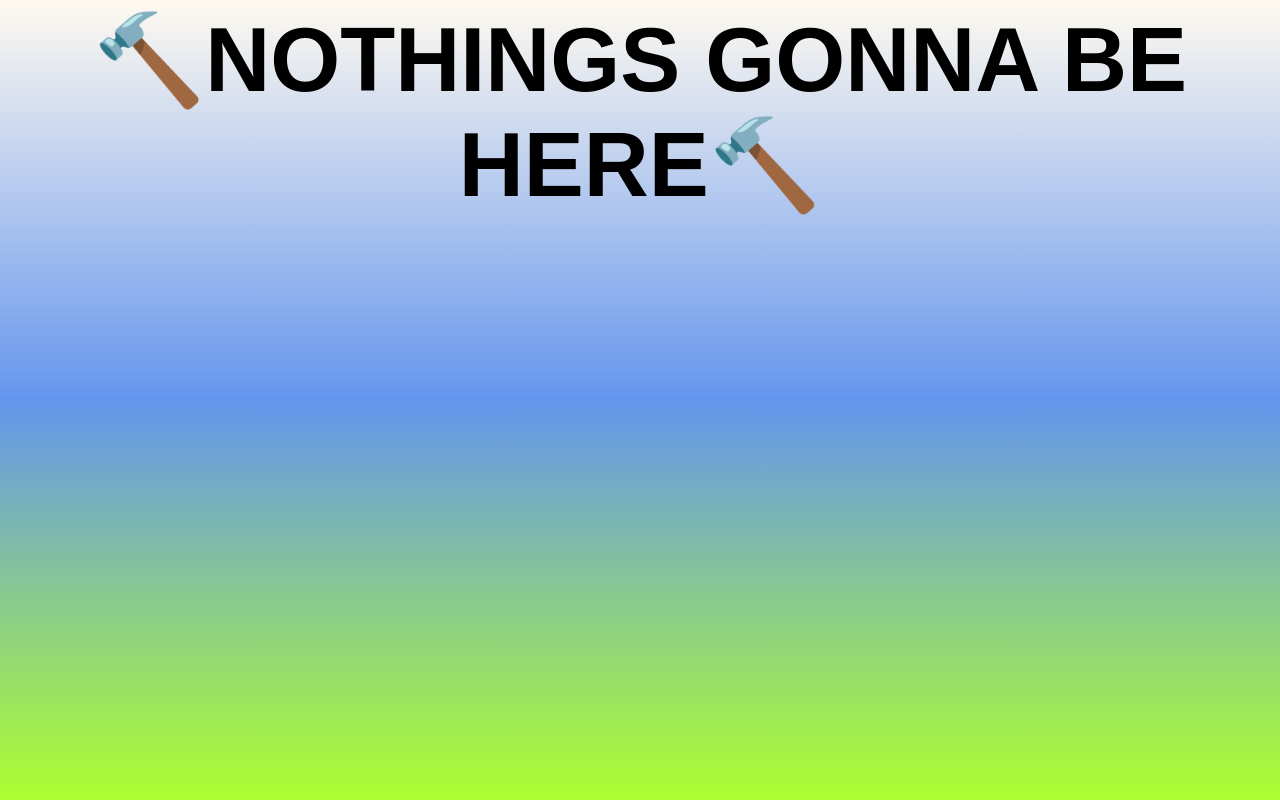
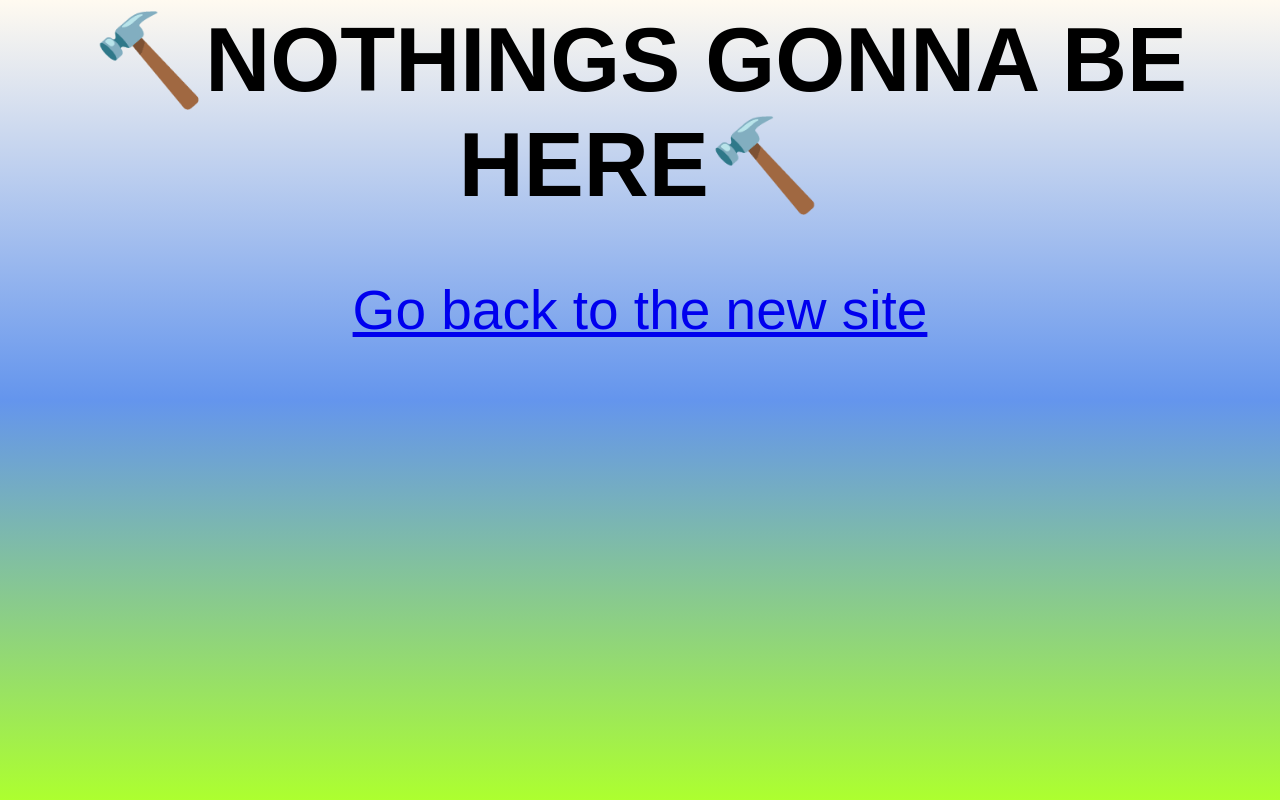
Before and after one commit to dxxmed/dxxmed.github.io, a plain HTML site: page OG_Site/oldPage2.html in a window 1280 px wide. Drawn offline with Linux system fonts and the light colour scheme.

Commit message:
Fix oldPage2.html

```diff
--- a/OG_Site/oldPage2.html
+++ b/OG_Site/oldPage2.html
@@ -8,6 +8,6 @@
 🔨NOTHINGS GONNA BE HERE🔨
 </h1>
 <p id="paragraph2">
-<a href="index.html>Go back to the new site</a>
+<a href="index.html">Go back to the new site</a>
 </p>
 </body>
```
